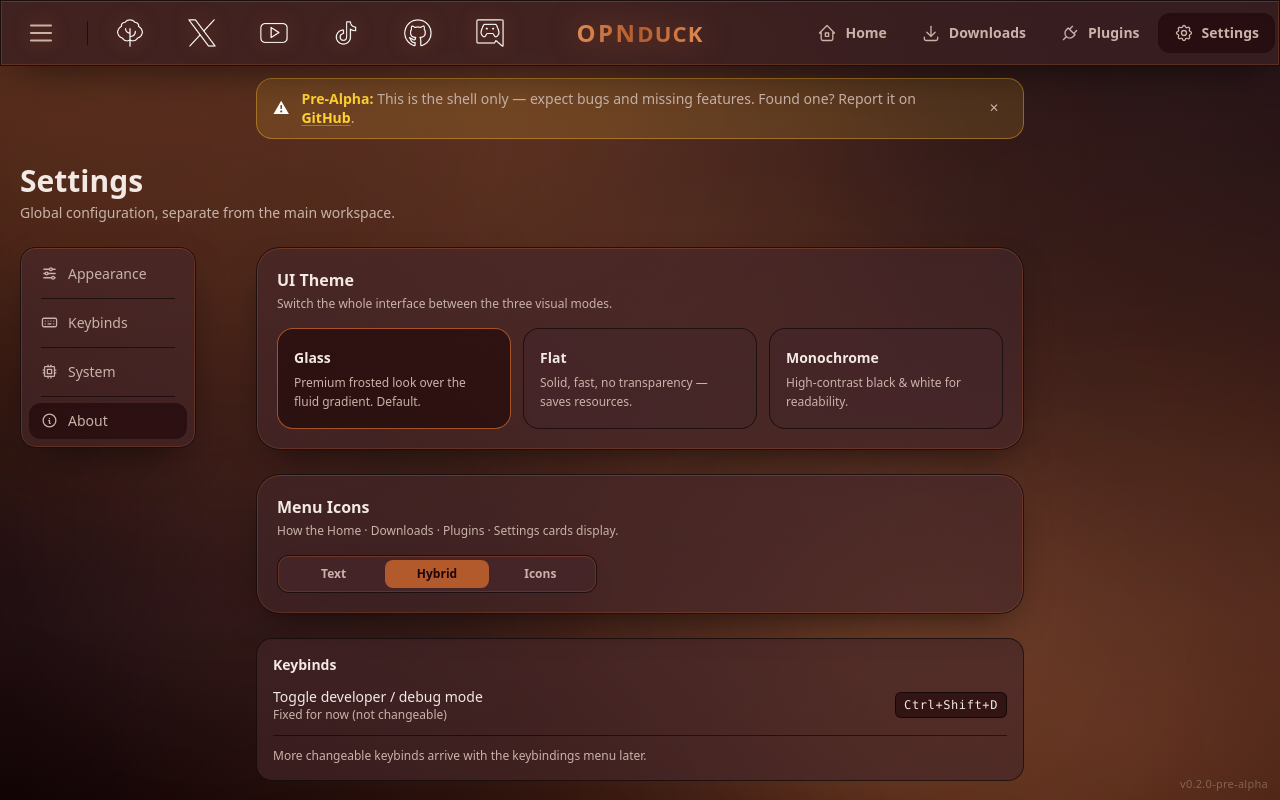
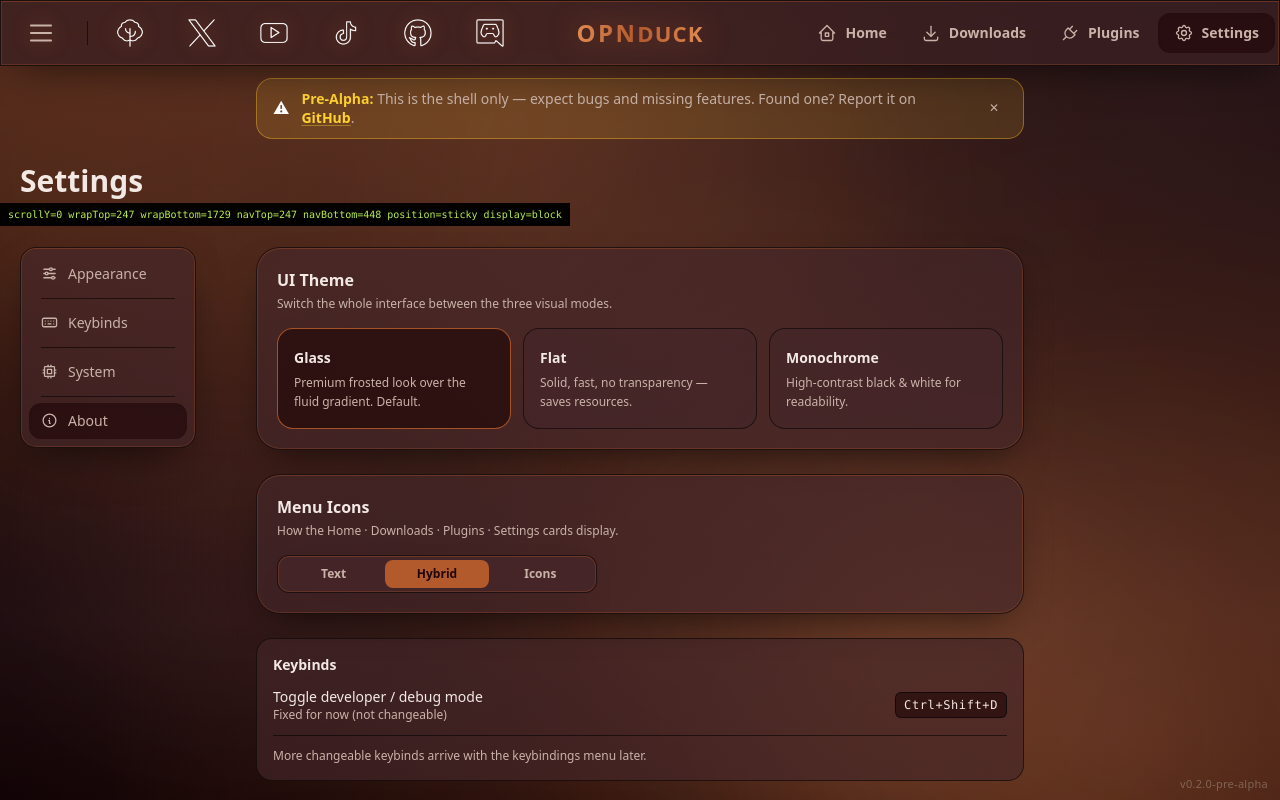
Before and after one commit to Sight8218/OPNduck, a React (Vite) app: page /settings in a window 1280 px wide. Shown: the top 800 px of the page. Built offline with nearby package versions, Linux system fonts and the light colour scheme.

Commit message:
debug: temp instrumentation for sticky nav investigation (to be reverted)

```diff
--- a/src/pages/Settings.tsx
+++ b/src/pages/Settings.tsx
@@ -33,6 +33,24 @@ export default function Settings() {
     sectionRefs.current[id]?.scrollIntoView({ behavior: 'smooth', block: 'start' })
   }
 
+  const [debug, setDebug] = useState('')
+  const wrapRef = useRef<HTMLDivElement | null>(null)
+
+  useEffect(() => {
+    const onScroll = () => {
+      const wrap = wrapRef.current?.getBoundingClientRect()
+      const navEl = document.querySelector('[aria-label="Settings sections"]')
+      const nav = navEl?.getBoundingClientRect()
+      const cs = navEl ? getComputedStyle(navEl) : null
+      setDebug(
+        `scrollY=${Math.round(window.scrollY)} wrapTop=${wrap ? Math.round(wrap.top) : '?'} wrapBottom=${wrap ? Math.round(wrap.bottom) : '?'} navTop=${nav ? Math.round(nav.top) : '?'} navBottom=${nav ? Math.round(nav.bottom) : '?'} position=${cs?.position} display=${cs ? getComputedStyle(navEl!.parentElement!).display : '?'}`,
+      )
+    }
+    window.addEventListener('scroll', onScroll, { passive: true })
+    onScroll()
+    return () => window.removeEventListener('scroll', onScroll)
+  }, [])
+
   useEffect(() => {
     const onScroll = () => {
       const last = CATEGORIES[CATEGORIES.length - 1]
@@ -58,6 +76,13 @@ export default function Settings() {
 
   return (
     <div className="px-4 py-6 sm:px-5">
+      {/* TEMP DEBUG — remove before shipping */}
+      <div
+        className="fixed left-0 top-16 z-[999] max-w-full whitespace-pre bg-black px-2 py-1 font-mono text-[10px] text-lime-300"
+        style={{ opacity: 0.95 }}
+      >
+        {debug}
+      </div>
       <div className="mb-6 max-w-6xl">
         <h1 className="text-2xl font-extrabold text-[var(--text)] sm:text-3xl">Settings</h1>
         <p className="mt-1 text-sm text-[var(--text-dim)]">
@@ -65,7 +90,7 @@ export default function Settings() {
         </p>
       </div>
 
-      <div className="relative mt-2">
+      <div className="relative mt-2" ref={wrapRef}>
       {/* Category rail pinned to the left edge (absolute, doesn't push content).
           bottom-0 matters: without it this wrapper shrinks to the nav's own
           height, which becomes the sticky element's containing block —
```
